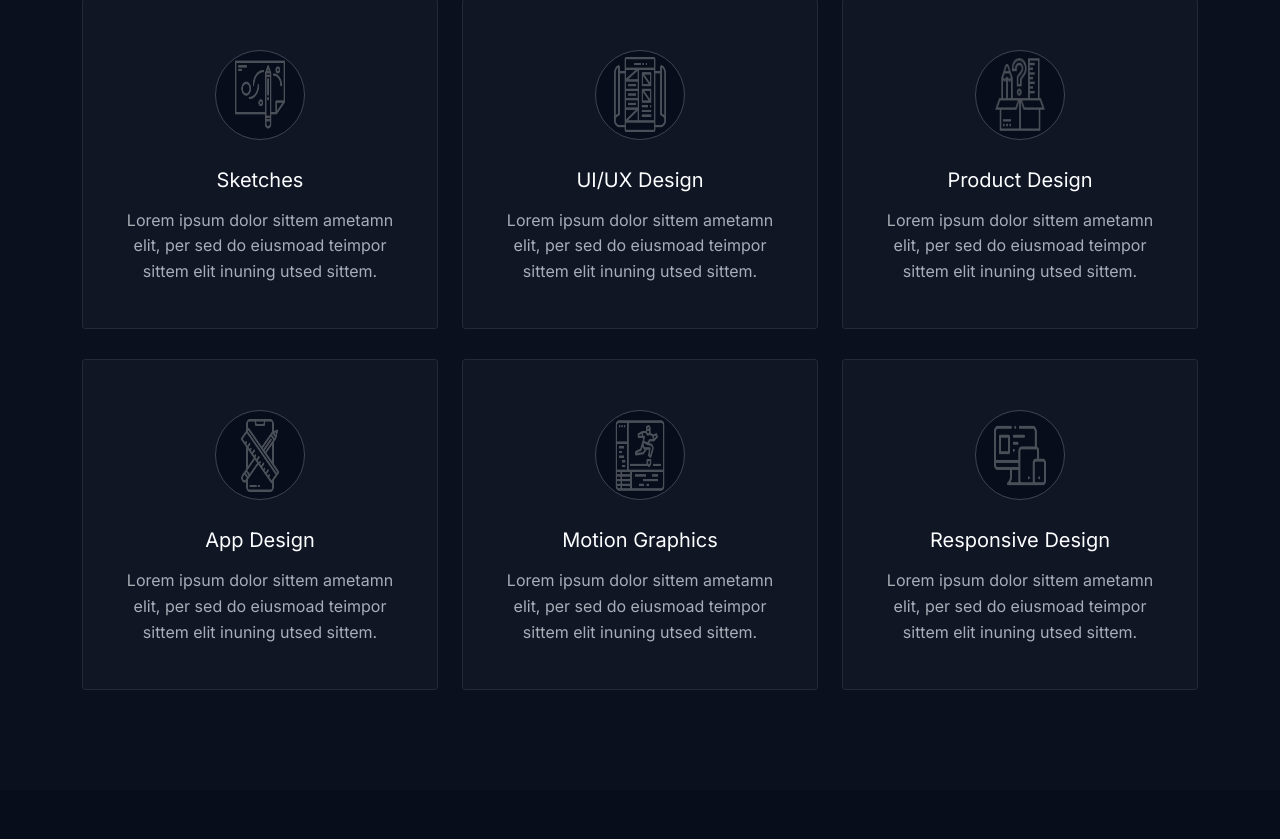
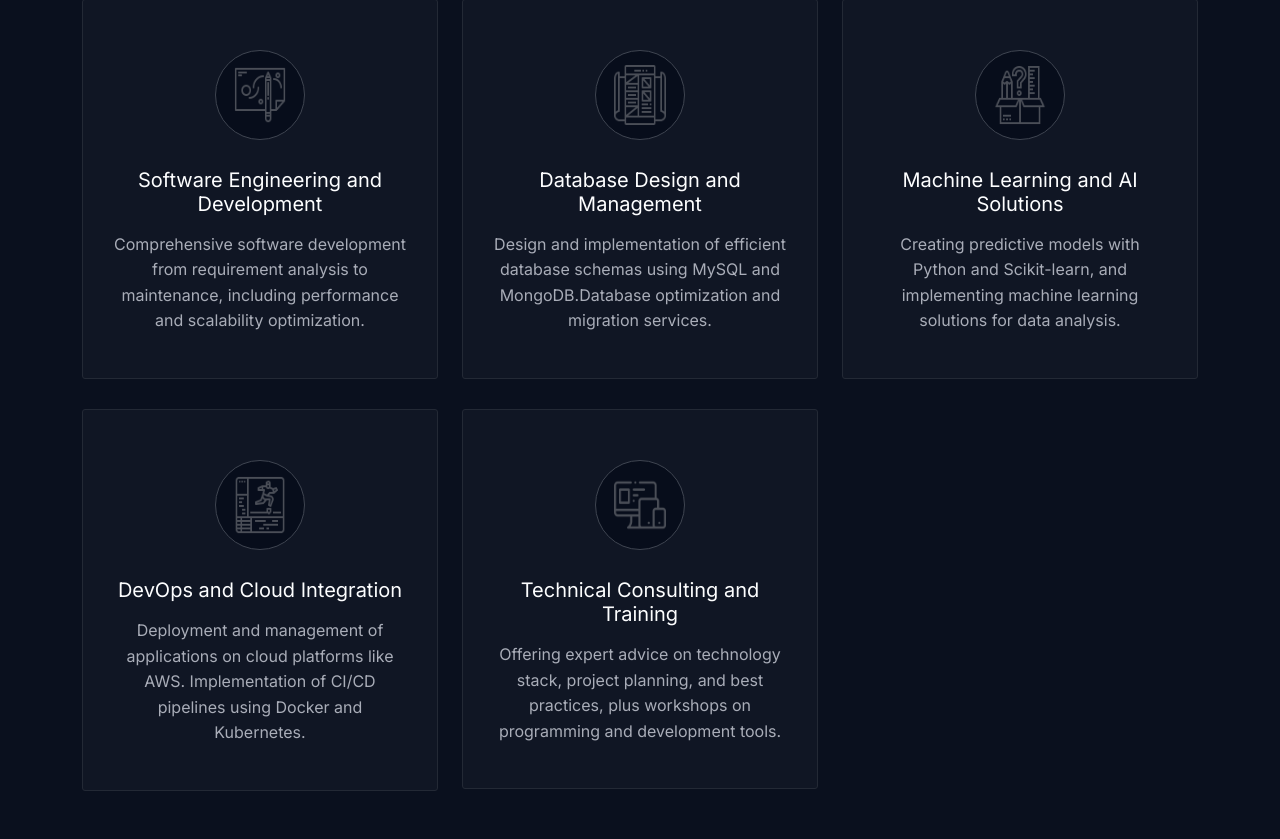
Before and after one commit to Khemy543/portfolio, a React (Vite) app: page / in a window 1280 px wide. Shown: the part 1861-2700 px from the top of the page. Built offline with nearby package versions, Linux system fonts and the light colour scheme.

Commit message:
[IMP] add services and update header image

```diff
--- a/src/Data.json
+++ b/src/Data.json
@@ -59,48 +59,40 @@
     "services": [
       {
         "imgLink": "./images/icon/icon1.png",
-        "title": "Sketches",
-        "text": "Lorem ipsum dolor sittem ametamn elit, per sed do eiusmoad teimpor sittem elit inuning utsed sittem.",
+        "title": "Software Engineering and Development",
+        "text": "Comprehensive software development from requirement analysis to maintenance, including performance and scalability optimization.",
         "effect": "zoom-out-up",
         "duration": "500",
         "delay": "200"
       },
       {
         "imgLink": "./images/icon/icon2.png",
-        "title": "UI/UX Design",
-        "text": "Lorem ipsum dolor sittem ametamn elit, per sed do eiusmoad teimpor sittem elit inuning utsed sittem.",
+        "title": "Database Design and Management",
+        "text": "Design and implementation of efficient database schemas using MySQL and MongoDB.Database optimization and migration services.",
         "effect": "zoom-out-up",
         "duration": "500",
         "delay": "300"
       },
       {
         "imgLink": "./images/icon/icon3.png",
-        "title": "Product Design",
-        "text": "Lorem ipsum dolor sittem ametamn elit, per sed do eiusmoad teimpor sittem elit inuning utsed sittem.",
+        "title": "Machine Learning and AI Solutions",
+        "text": "Creating predictive models with Python and Scikit-learn, and implementing machine learning solutions for data analysis.",
         "effect": "zoom-out-up",
         "duration": "500",
         "delay": "400"
       },
       {
-        "imgLink": "./images/icon/icon4.png",
-        "title": "App Design",
-        "text": "Lorem ipsum dolor sittem ametamn elit, per sed do eiusmoad teimpor sittem elit inuning utsed sittem.",
-        "effect": "zoom-out-up",
-        "duration": "500",
-        "delay": "500"
-      },
-      {
         "imgLink": "./images/icon/icon5.png",
-        "title": "Motion Graphics",
-        "text": "Lorem ipsum dolor sittem ametamn elit, per sed do eiusmoad teimpor sittem elit inuning utsed sittem.",
+        "title": "DevOps and Cloud Integration",
+        "text": "Deployment and management of applications on cloud platforms like AWS. Implementation of CI/CD pipelines using Docker and Kubernetes.",
         "effect": "zoom-out-up",
         "duration": "500",
         "delay": "600"
       },
       {
         "imgLink": "./images/icon/icon6.png",
-        "title": "Responsive Design",
-        "text": "Lorem ipsum dolor sittem ametamn elit, per sed do eiusmoad teimpor sittem elit inuning utsed sittem.",
+        "title": "Technical Consulting and Training",
+        "text": "Offering expert advice on technology stack, project planning, and best practices, plus workshops on programming and development tools.",
         "effect": "zoom-out-up",
         "duration": "500",
         "delay": "700"
--- a/src/components/Footer/Footer.jsx
+++ b/src/components/Footer/Footer.jsx
@@ -7,7 +7,7 @@ const Footer = () => {
     <footer>
       <div className="container">
         <div className="st-copyright-wrap text-center">
-          <div className="st-copyright-text">© {currentYear}. Designed by Laralink. All right reserved.</div>
+          <div className="st-copyright-text">© {currentYear}. Designed by Gideon Assafuah. All right reserved.</div>
         </div>
       </div>
     </footer>
--- a/src/sass/default/_typography.scss
+++ b/src/sass/default/_typography.scss
@@ -120,7 +120,7 @@ address {
 img {
   border: 0;
   max-width: 100%;
-  height: 75px;
+  height: 60px;
 }
 
 a {
```
Also changed, not shown: 2 other files (tests, documents, lock files or other folders).
